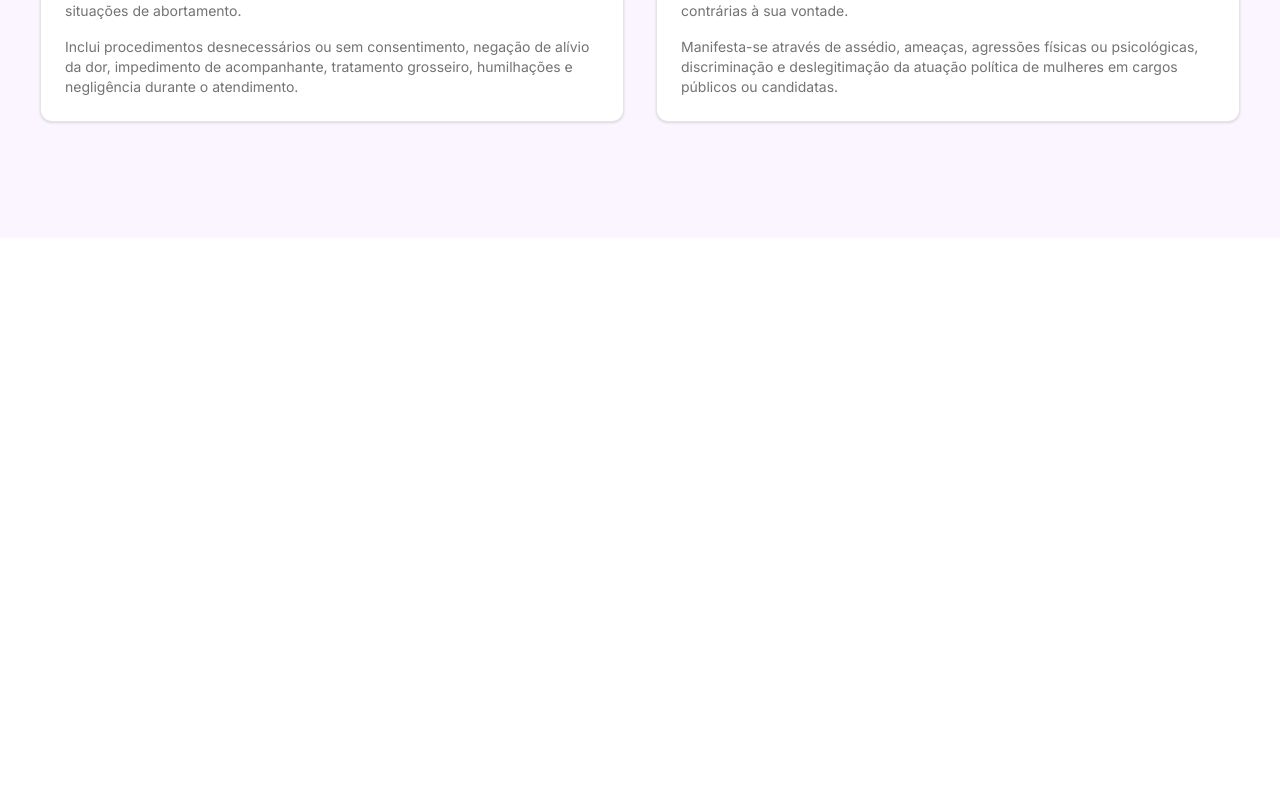
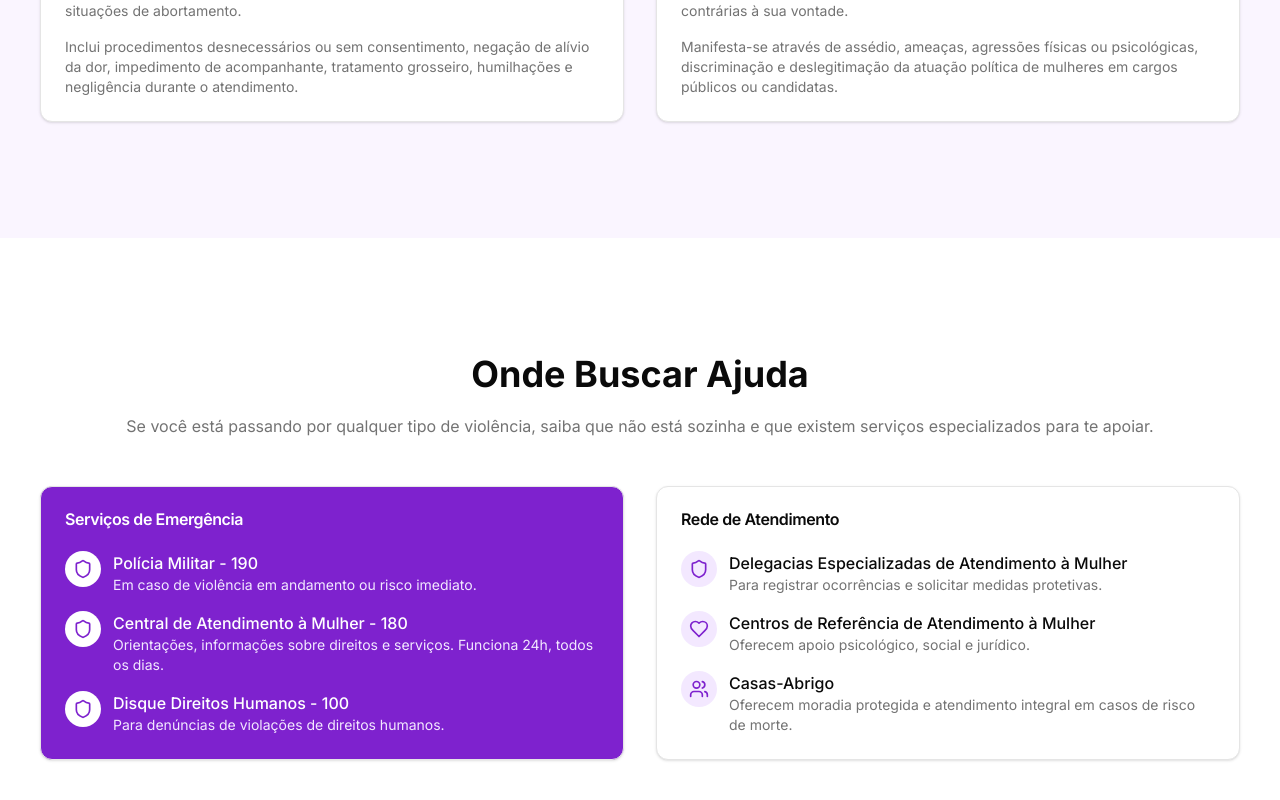
Before and after one commit to edsay12/Amparo, a Next.js app: page /tipos-de-violencia in a window 1280 px wide. Shown: the part 6178-6978 px from the top of the page. Before the commit the page ends 6416 px from the top, so only its background shows below. Built offline with nearby package versions, Linux system fonts and the light colour scheme.

Commit message:
feat: section onde buscar ajuda

```diff
--- /dev/null
+++ b/app/tipos-de-violencia/components/onde-buscar-ajuda.tsx
@@ -0,0 +1,130 @@
+"use client";
+import Section from "@/components/Section";
+import { Card, CardContent, CardHeader, CardTitle } from "@/components/ui/card";
+import { Heart, Shield, Users } from "lucide-react";
+import { motion } from "framer-motion";
+import { fadeInLeft, fadeInRight } from "@/lib/animation/animations";
+
+function OndeBuscarAjuda() {
+  return (
+    <Section
+      title="Onde Buscar Ajuda"
+      description="Se você está passando por qualquer tipo de violência, saiba que não está sozinha e que existem serviços
+especializados para te apoiar."
+    >
+      <div className="grid grid-cols-1 md:grid-cols-2 gap-8 mt-12">
+        <motion.div
+          className="h-full"
+          variants={fadeInLeft}
+          initial="hidden"
+          whileInView="visible"
+          viewport={{ once: true }}
+          whileHover={{ scale: 1.05 }}
+          whileTap={{ scale: 0.95 }}
+        >
+          <Card className="bg-purple-700 text-white">
+            <CardHeader>
+              <CardTitle>Serviços de Emergência</CardTitle>
+            </CardHeader>
+            <CardContent className="space-y-4">
+              <div className="flex items-start gap-3">
+                <div className="bg-white p-2 rounded-full">
+                  <Shield className="h-5 w-5 text-purple-700" />
+                </div>
+                <div>
+                  <h3 className="font-medium">Polícia Militar - 190</h3>
+                  <p className="text-sm text-purple-100">
+                    Em caso de violência em andamento ou risco imediato.
+                  </p>
+                </div>
+              </div>
+              <div className="flex items-start gap-3">
+                <div className="bg-white p-2 rounded-full">
+                  <Shield className="h-5 w-5 text-purple-700" />
+                </div>
+                <div>
+                  <h3 className="font-medium">
+                    Central de Atendimento à Mulher - 180
+                  </h3>
+                  <p className="text-sm text-purple-100">
+                    Orientações, informações sobre direitos e serviços. Funciona
+                    24h, todos os dias.
+                  </p>
+                </div>
+              </div>
+              <div className="flex items-start gap-3">
+                <div className="bg-white p-2 rounded-full">
+                  <Shield className="h-5 w-5 text-purple-700" />
+                </div>
+                <div>
+                  <h3 className="font-medium">Disque Direitos Humanos - 100</h3>
+                  <p className="text-sm text-purple-100">
+                    Para denúncias de violações de direitos humanos.
+                  </p>
+                </div>
+              </div>
+            </CardContent>
+          </Card>
+        </motion.div>
+
+        <motion.div
+          className="h-full"
+          variants={fadeInRight}
+          initial="hidden"
+          whileInView="visible"
+          viewport={{ once: true }}
+          whileHover={{ scale: 1.05 }}
+          whileTap={{ scale: 0.95 }}
+        >
+          <Card>
+            <CardHeader>
+              <CardTitle>Rede de Atendimento</CardTitle>
+            </CardHeader>
+            <CardContent className="space-y-4">
+              <div className="flex items-start gap-3">
+                <div className="bg-purple-100 p-2 rounded-full">
+                  <Shield className="h-5 w-5 text-purple-700" />
+                </div>
+                <div>
+                  <h3 className="font-medium">
+                    Delegacias Especializadas de Atendimento à Mulher
+                  </h3>
+                  <p className="text-sm text-muted-foreground">
+                    Para registrar ocorrências e solicitar medidas protetivas.
+                  </p>
+                </div>
+              </div>
+              <div className="flex items-start gap-3">
+                <div className="bg-purple-100 p-2 rounded-full">
+                  <Heart className="h-5 w-5 text-purple-700" />
+                </div>
+                <div>
+                  <h3 className="font-medium">
+                    Centros de Referência de Atendimento à Mulher
+                  </h3>
+                  <p className="text-sm text-muted-foreground">
+                    Oferecem apoio psicológico, social e jurídico.
+                  </p>
+                </div>
+              </div>
+              <div className="flex items-start gap-3">
+                <div className="bg-purple-100 p-2 rounded-full">
+                  <Users className="h-5 w-5 text-purple-700" />
+                </div>
+                <div>
+                  <h3 className="font-medium">Casas-Abrigo</h3>
+                  <p className="text-sm text-muted-foreground">
+                    Oferecem moradia protegida e atendimento integral em casos
+                    de risco de morte.
+                  </p>
+                </div>
+              </div>
+            </CardContent>
+          </Card>
+        </motion.div>
+      </div>
+    </Section>
+  );
+}
+
+export default OndeBuscarAjuda;
--- a/app/tipos-de-violencia/page.tsx
+++ b/app/tipos-de-violencia/page.tsx
@@ -1,5 +1,6 @@
 import FormasDeViolencia from "./components/formas-de-violencia";
 import InformacaoInicial from "./components/informacao-inicial";
+import OndeBuscarAjuda from "./components/onde-buscar-ajuda";
 import OutrasFormasDeViolencia from "./components/outras-formas-de-violencia";
 import TiposDeViolenciaBanner from "./components/Tipos-de-violencia-banner";
 
@@ -10,6 +11,7 @@ function TiposDeViolencia() {
       <InformacaoInicial/>
       <FormasDeViolencia/>
       <OutrasFormasDeViolencia />
+      <OndeBuscarAjuda />
     </>
   );
 }
```
